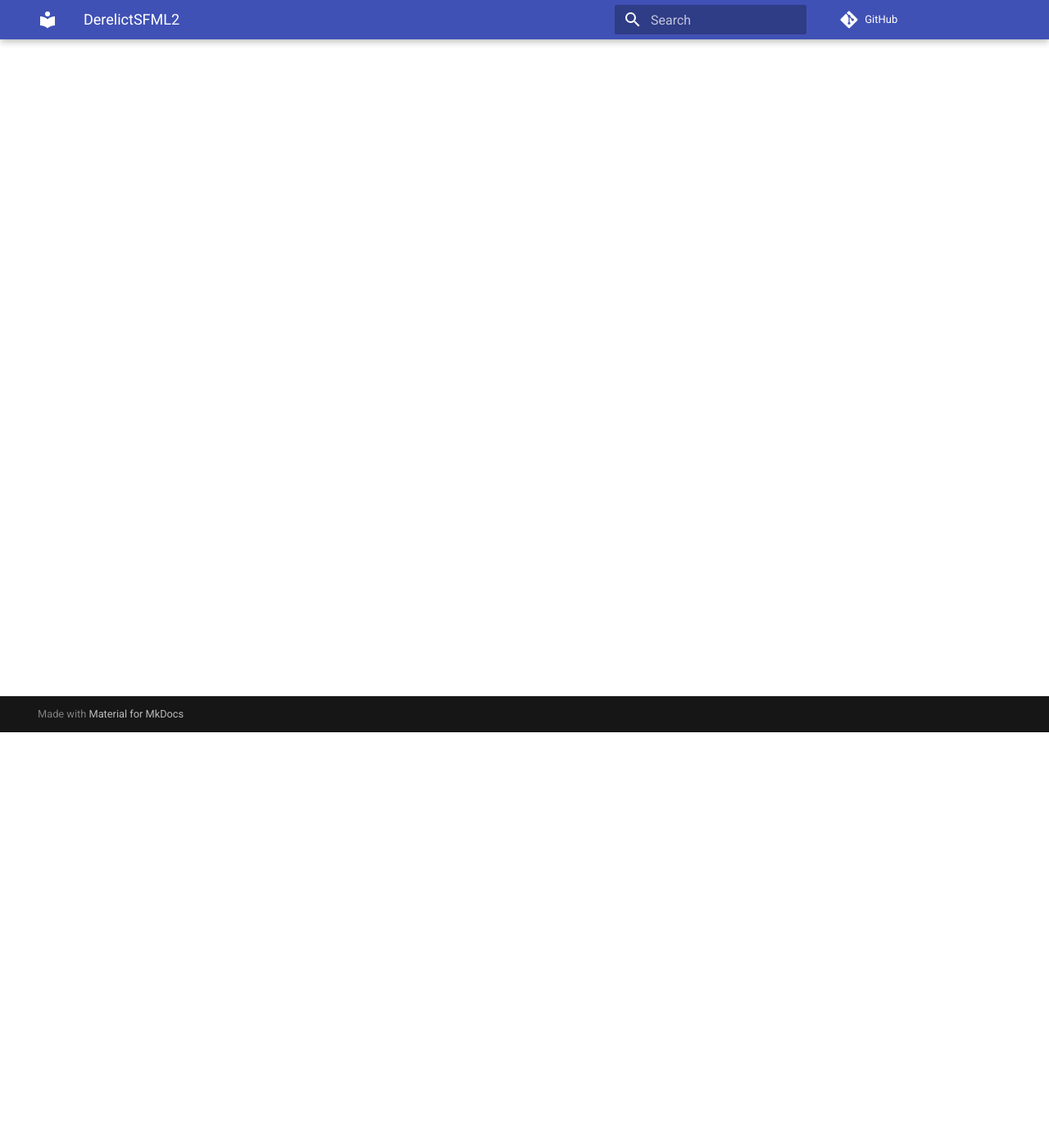
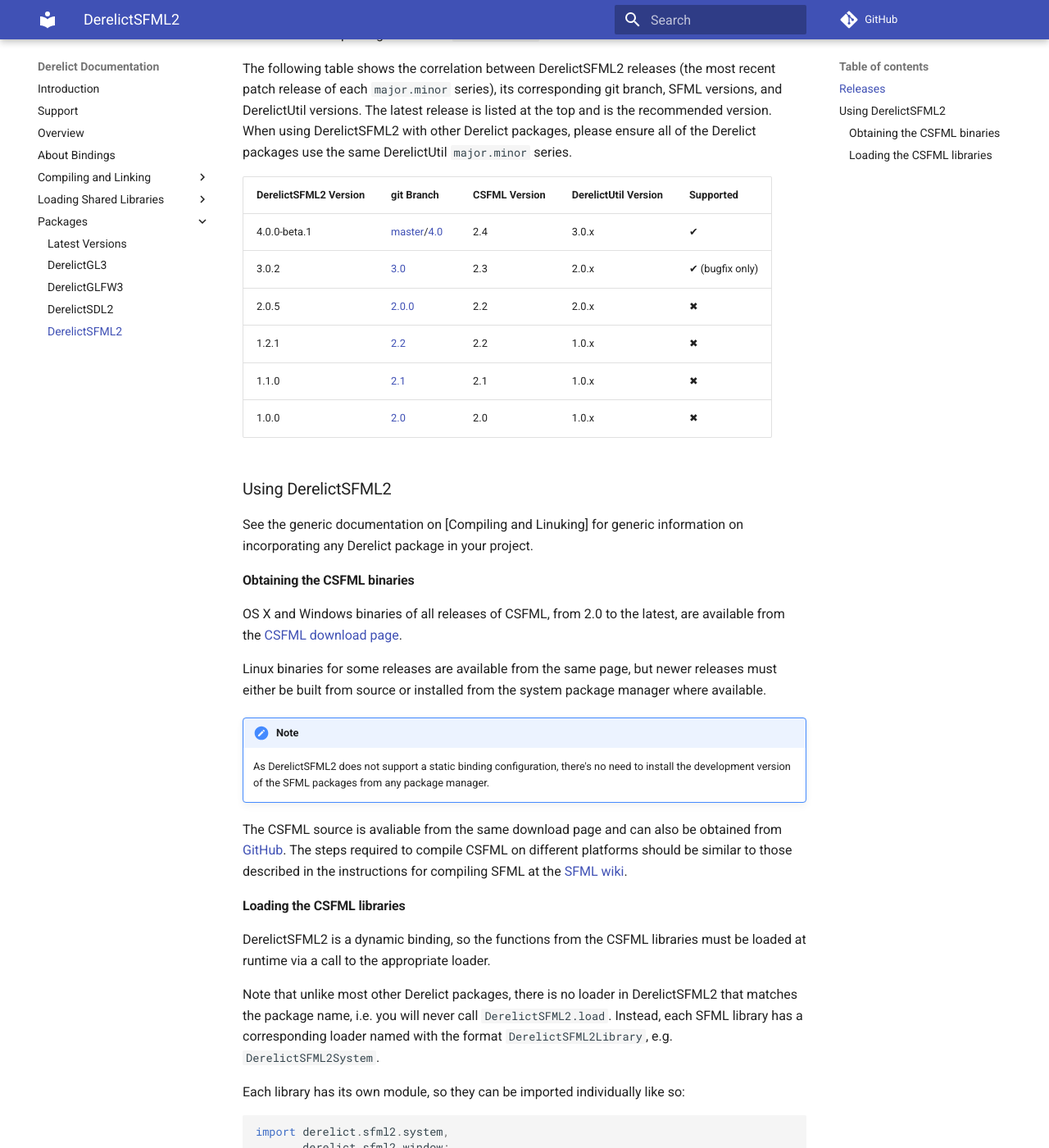
Before and after one commit to DerelictOrg/derelictorg.github.io, an MkDocs documentation site: the page built from docs/packages/sfml2.md, in a window 1280 px wide and 1400 px high, scrolled down 507 px. Shown: the whole window at 82% size. Built offline with MkDocs 1.6.1 and Material for MkDocs 9.7.7, drawn with Linux system fonts in a browser that asks for light colours; old or Windows-style settings are respelled for this version of MkDocs; some of the changed text lies outside the part shown.

Commit message:
Add sfml2 doc, edit sdl2 doc

````diff
--- a/docs/packages/sfml2.md
+++ b/docs/packages/sfml2.md
@@ -1 +1,88 @@
-Yeah, yeah. I'm getting there. Patience, please.
+DerelictSFML2 provides both [static and dynamic bindings] the 2.x series of [SFML (Simple and Fast Multimedia Library)]. DerelictSFML2 does not support Derelict's [SharedLibVersion] feature.
+
+SFLM is a C++ library. Although D has some support for binding to C++, Derelict packages only bind to C APIs. The SFML project provides such an API in the form of [CSFML]. When using DerelictSFML2, the CSFML distribution is required.
+
+SFML consists of five modules, all of which are bundled as independent libraries in the same distribution and share the same version number: System, Window, Graphics, Audio and Network. Each library has a corresponding Derelict loader.
+
+[static and dynamic bindings]: ../bindings
+[SFML2 (Simple and Fast Multimedia Library)]: https://www.sfml-dev.org/
+[CSFML]: https://github.com/SFML/CSFML
+
+### Releases
+
+The DUB package name of DerelictSFML2 is `derelict-sfml2`.
+
+The current DUB package version is `~>4.0.0-beta`.
+
+The following table shows the correlation between DerelictSFML2 releases (the most recent patch release of each `major.minor` series), its corresponding git branch, SFML versions, and DerelictUtil versions. The latest release is listed at the top and is the recommended version. When using DerelictSFML2 with other Derelict packages, please ensure all of the Derelict packages use the same DerelictUtil `major.minor` series.
+
+| DerelictSFML2 Version  | git Branch     | CSFML  Version | DerelictUtil Version | Supported |
+| ---------------------  | ----------     | -------------- | -------------------- | --------- |
+| 4.0.0-beta.1           | [master]/[4.0] | 2.4            | 3.0.x                | &#x2714;  |
+| 3.0.2                  | [3.0]          | 2.3            | 2.0.x                | &#x2714; (bugfix only)  |
+| 2.0.5                  | [2.0.0]        | 2.2            | 2.0.x                | &#x2716;  |
+| 1.2.1                  | [2.2]          | 2.2            | 1.0.x                | &#x2716;  |
+| 1.1.0                  | [2.1]          | 2.1            | 1.0.x                | &#x2716;  |
+| 1.0.0                  | [2.0]          | 2.0            | 1.0.x                | &#x2716;  |
+
+[master]: https://github.com/DerelictOrg/DerelictSFML2/tree/master
+[4.0]: https://github.com/DerelictOrg/DerelictSFML2/tree/4.0
+[3.0]: https://github.com/DerelictOrg/DerelictSFML2/tree/3.0
+[2.0.0]: https://github.com/DerelictOrg/DerelictSFML2/tree/2.0.0
+[2.2]: https://github.com/DerelictOrg/DerelictSFML2/tree/2.2
+[2.1]: https://github.com/DerelictOrg/DerelictSFML2/tree/2.1
+[2.0]: https://github.com/DerelictOrg/DerelictSFML2/tree/2.0
+
+### Using DerelictSFML2
+
+See the generic documentation on [Compiling and Linuking] for generic information on incorporating any Derelict package in your project.
+
+[Compiling and Linking]: ../building/overview
+
+#### Obtaining the CSFML binaries
+
+OS X and Windows binaries of all releases of CSFML, from 2.0 to the latest, are available from the [CSFML download page].
+
+Linux binaries for some releases are available from the same page, but newer releases must either be built from source or installed from the system package manager where available.
+
+!!! note
+    As DerelictSFML2 does not support a static binding configuration, there's no need to install the development version of the SFML packages from any package manager.
+
+The CSFML source is avaliable from the same download page and can also be obtained from [GitHub]. The steps required to compile CSFML on different platforms should be similar to those described in the instructions for compiling SFML at the [SFML wiki].
+
+[CSFML download page]: https://www.sfml-dev.org/download/csfml/
+[GitHub]: https://github.com/SFML/CSFML
+[SFML wiki]: https://github.com/SFML/SFML/wiki/Tutorials
+
+#### Loading the CSFML libraries
+
+DerelictSFML2 is a dynamic binding, so the functions from the CSFML libraries must be loaded at runtime via a call to the appropriate loader.
+
+Note that unlike most other Derelict packages, there is no loader in DerelictSFML2 that matches the package name, i.e. you will never call `DerelictSFML2.load`. Instead, each SFML library has a corresponding loader named with the format `DerelictSFML2Library`, e.g. `DerelictSFML2System`.
+
+Each library has its own module, so they can be imported individually like so:
+
+```d
+import derelict.sfml2.system,
+       derelict.sfml2.window;
+void main() {
+    DerelictSFML2System.load();
+    DerelictSFML2Window.load();
+}
+```
+
+Alternatively, you can import them all at once with a single line, then all five loaders will be available:
+
+```d
+import derelict.sfml2;
+void main() {
+    DerelictSFML2Audio.load();
+    DerelictSFML2Graphics.load();
+    DerelictSFML2Network.load();
+    DerelictSFML2System.load();
+    DerelictSFML2Window.load();
+}
+```
+
+!!! note
+    All of the SFML libraries depend on the System library, but that **does not** mean you have to load the System library. On Windows, it needs to be in the same directory as the other libraries (on other systems it will generally be in the proper location) for them to find it, but you only need to load it yourself if you intend to call any functions from it.
````
Also changed, not shown: docs/packages/sdl2.md (+4 -1 lines).
